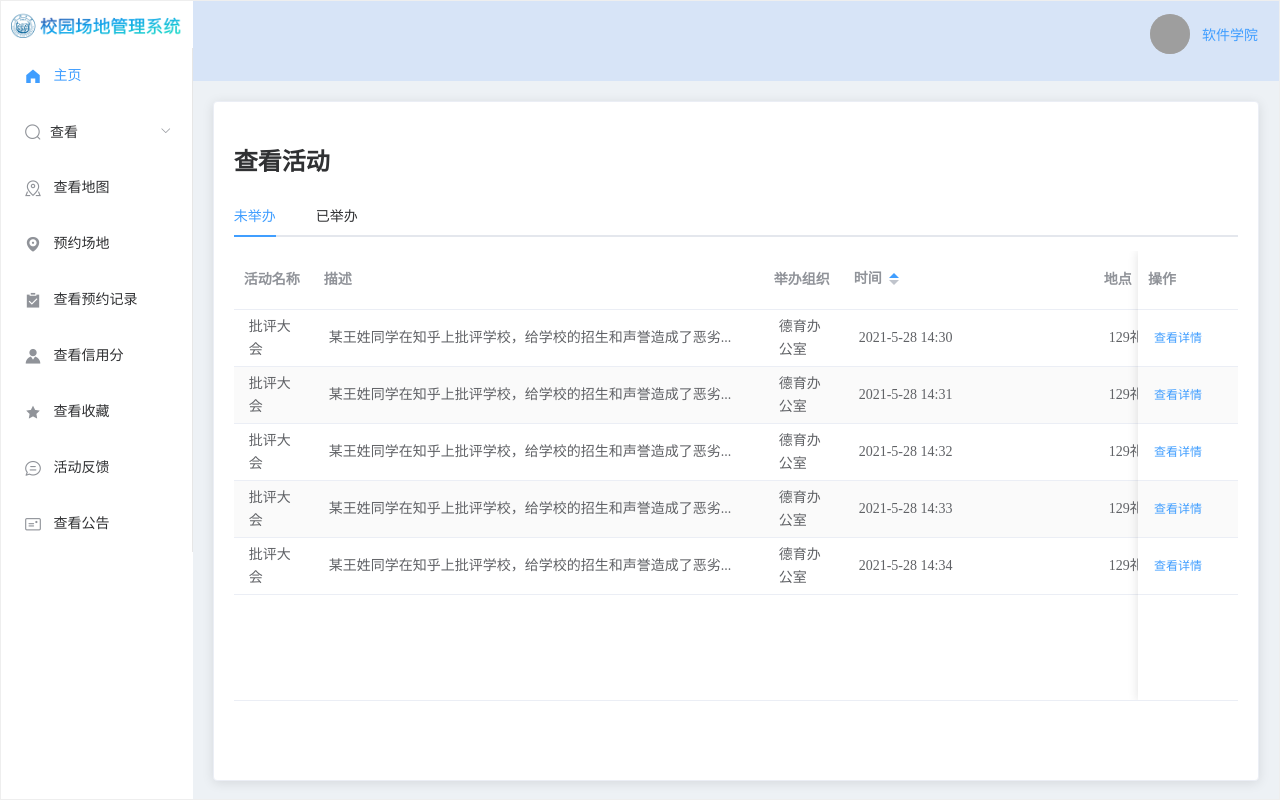
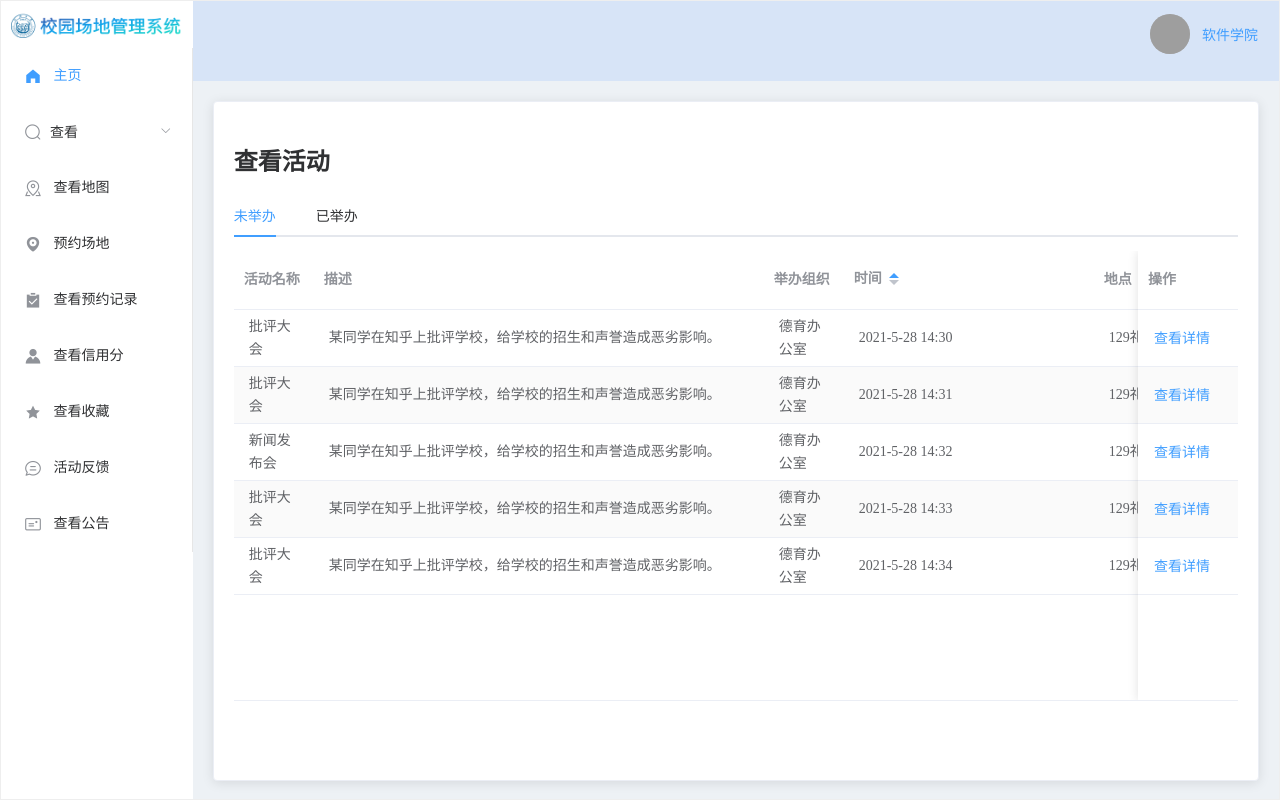
Before and after one commit to CampusSiteManagementSystem/CSMSFrontEnd, a Vue app: page /OrgFrame/CheckActivity in a window 1280 px wide. Built offline with nearby package versions, Linux system fonts and the light colour scheme; grey boxes are pictures that could not be loaded.

Commit message:
活动详情改为弹出式

```diff
--- a/src/page/Shared/check_activity.vue
+++ b/src/page/Shared/check_activity.vue
@@ -7,96 +7,73 @@
       <el-tabs v-model="activeTab">
         <el-tab-pane label="未举办" name="pane1">
           <el-table
-          :header-row-style="{height:'10px'}" :cell-style="{padding:'5px'}"
+            :header-row-style="{ height: '10px' }"
+            :cell-style="{ padding: '5px' }"
             :data="tableData"
-          :default-sort = "{prop: 'time', order: 'ascending'}"
+            :default-sort="{ prop: 'time', order: 'ascending' }"
             height="450"
             stripe
           >
-          <el-table-column
-              prop="name"
-              label="活动名称">
+            <el-table-column prop="name" label="活动名称"> </el-table-column>
+            <el-table-column prop="description" label="描述" width="450">
             </el-table-column>
-          <el-table-column
-              prop="description"
-              label="描述"
-              width="450">
+            <el-table-column prop="host" label="举办组织"> </el-table-column>
+            <el-table-column prop="time" label="时间" width="250" sortable>
             </el-table-column>
-          <el-table-column
-              prop="host"
-              label="举办组织">
-          </el-table-column>
-          <el-table-column
-              prop="time"
-              label="时间"
-              width="250"
-              sortable>
-          </el-table-column>
-          <el-table-column
-              prop="location"
-              label="地点">
-          </el-table-column>
-          <el-table-column
-            fixed="right"
-            width="100"
-            label="操作">
+            <el-table-column prop="location" label="地点"> </el-table-column>
+            <el-table-column fixed="right" width="100" label="操作">
               <template slot-scope="scope">
-              <router-link
-              :to="{ name: 'ActivityInfo', params: { ID: scope.row.id } }"
-              >
-                <el-button type="text" size="small">查看详情</el-button>
-              </router-link>
+                <el-button @click="viewInfo(scope.row)" type="text">
+                  查看详情
+                </el-button>
               </template>
             </el-table-column>
           </el-table>
         </el-tab-pane>
         <el-tab-pane label="已举办" name="pane2">
           <el-table
-          header-row-style="{height:'10px'}" :cell-style="{padding:'5px'}"
+            header-row-style="{height:'10px'}"
+            :cell-style="{ padding: '5px' }"
             :data="tableData"
-          :default-sort = "{prop: 'time', order: 'ascending'}"
+            :default-sort="{ prop: 'time', order: 'ascending' }"
             height="450"
             stripe
           >
-          <el-table-column
-              prop="name"
-              label="活动名称">
+            <el-table-column prop="name" label="活动名称"> </el-table-column>
+            <el-table-column prop="description" label="描述" width="450">
             </el-table-column>
-          <el-table-column
-              prop="description"
-              label="描述"
-              width="450">
+            <el-table-column prop="host" label="举办组织"> </el-table-column>
+            <el-table-column prop="time" label="时间" width="250" sortable>
             </el-table-column>
-          <el-table-column
-              prop="host"
-              label="举办组织">
-          </el-table-column>
-          <el-table-column
-              prop="time"
-              label="时间"
-              width="250"
-              sortable>
-          </el-table-column>
-          <el-table-column
-              prop="location"
-              label="地点">
-          </el-table-column>
-          <el-table-column
-            fixed="right"
-            width="100"
-            label="操作">
+            <el-table-column prop="location" label="地点"> </el-table-column>
+            <el-table-column fixed="right" width="100" label="操作">
               <template slot-scope="scope">
-              <router-link
-              :to="{ name: 'ActivityInfo', params: { ID: scope.row.id } }"
-              >
-                <el-button type="text" size="small">查看详情</el-button>
-              </router-link>
+                <el-button @click="viewInfo(scope.row)" type="text">
+                  查看详情
+                </el-button>
               </template>
             </el-table-column>
           </el-table>
         </el-tab-pane>
       </el-tabs>
     </el-card>
+    <el-dialog
+      :visible.sync="dialogVisible"
+      width="50%"
+      title="活动详情"
+      class="dialog">
+        <div class="content">
+          <p><b>活动名称：</b>{{ siteSelected.name }}</p>
+          <p><b>举办组织：</b>{{ siteSelected.host }}</p>
+          <p><b>活动时间：</b>{{ siteSelected.time }}</p>
+          <p><b>活动地点：</b>{{ siteSelected.location }}</p>
+          <p><b>参与人数：</b>{{ siteSelected.participantnum }}</p>
+          <p><b>活动描述：</b>{{ siteSelected.description }}</p>
+        </div>
+      <span slot="footer" class="dialog-footer">
+        <el-button type="primary" @click="dialogVisible = false">确定</el-button>
+      </span>
+    </el-dialog>
   </div>
 </template>
 
@@ -113,6 +90,13 @@ body,
 
 .el-header {
   background-color: white;
+}
+.content{
+  height: 320px;
+}
+.dialog {
+  border-radius: 12px;
+  backdrop-filter: blur(10px);
 }
 .el-aside {
   background-color: white;
@@ -144,45 +128,77 @@ body,
 export default {
   data() {
     return {
-        activeTab: 'pane1',
-        tableData: [{
+      siteSelected: {
         id: 65535,
-          name: '批评大会',
-          description: '某王姓同学在知乎上批评学校，给学校的招生和声誉造成了恶劣...',
-          host: '德育办公室',
-          time: '2021-5-28 14:30',
-          location: '129礼堂'
-        }, {
+        name: "批评大会",
+        description:
+            "某同学在知乎上批评学校，给学校的招生和声誉造成恶劣影响。",
+        host: "德育办公室",
+        time: "2021-5-28 14:30",
+        location: "129礼堂",
+        participantnum: 0,
+      },
+      dialogVisible: false,
+      activeTab: "pane1",
+      tableData: [
+        {
+          id: 65535,
+          name: "批评大会",
+          description:
+            "某同学在知乎上批评学校，给学校的招生和声誉造成恶劣影响。",
+          host: "德育办公室",
+          time: "2021-5-28 14:30",
+          location: "129礼堂",
+          participantnum: 10,
+        },
+        {
           id: 65536,
-          name: '批评大会',
-          description: '某王姓同学在知乎上批评学校，给学校的招生和声誉造成了恶劣...',
-          host: '德育办公室',
-          time: '2021-5-28 14:31',
-          location: '129礼堂'
-        }, {
+          name: "批评大会",
+          description:
+            "某同学在知乎上批评学校，给学校的招生和声誉造成恶劣影响。",
+          host: "德育办公室",
+          time: "2021-5-28 14:31",
+          location: "129礼堂",
+          participantnum: 20,
+        },
+        {
           id: 65537,
-          name: '批评大会',
-          description: '某王姓同学在知乎上批评学校，给学校的招生和声誉造成了恶劣...',
-          host: '德育办公室',
-          time: '2021-5-28 14:32',
-          location: '129礼堂'
-        }, {
+          name: "新闻发布会",
+          description:
+            "某同学在知乎上批评学校，给学校的招生和声誉造成恶劣影响。",
+          host: "德育办公室",
+          time: "2021-5-28 14:32",
+          location: "129礼堂",
+          participantnum: 30,
+        },
+        {
           id: 65538,
-          name: '批评大会',
-          description: '某王姓同学在知乎上批评学校，给学校的招生和声誉造成了恶劣...',
-          host: '德育办公室',
-          time: '2021-5-28 14:33',
-          location: '129礼堂'
-        }, {
+          name: "批评大会",
+          description:
+            "某同学在知乎上批评学校，给学校的招生和声誉造成恶劣影响。",
+          host: "德育办公室",
+          time: "2021-5-28 14:33",
+          location: "129礼堂",
+          participantnum: 40,
+        },
+        {
           id: 65539,
-          name: '批评大会',
-          description: '某王姓同学在知乎上批评学校，给学校的招生和声誉造成了恶劣...',
-          host: '德育办公室',
-          time: '2021-5-28 14:34',
-          location: '129礼堂'
-        }
-        ]
+          name: "批评大会",
+          description:
+            "某同学在知乎上批评学校，给学校的招生和声誉造成恶劣影响。",
+          host: "德育办公室",
+          time: "2021-5-28 14:34",
+          location: "129礼堂",
+          participantnum: 50,
+        },
+      ],
+    };
+  },
+    methods: {
+    viewInfo(row) {
+      this.siteSelected = row;
+      this.dialogVisible = true;
     }
   }
-  }
+};
 </script>
```
Lines whose indentation alone changed are shown as unchanged.
